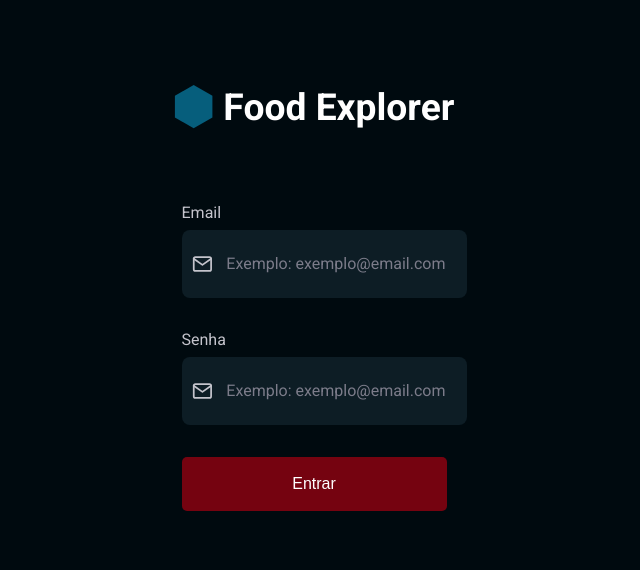
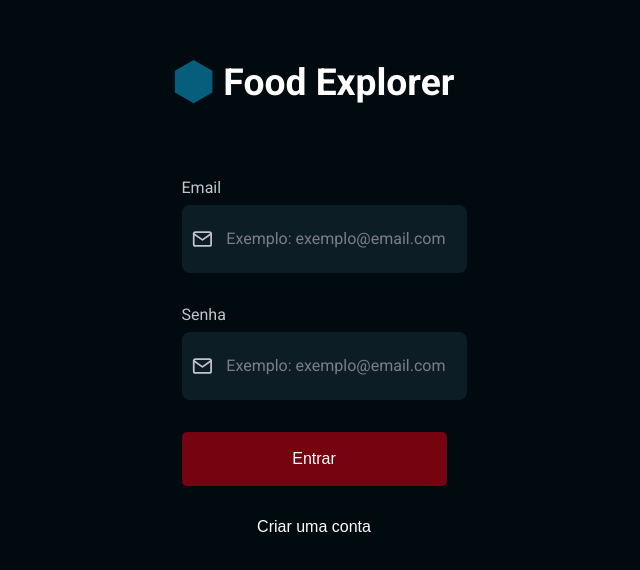
Before and after one commit to marcoslucas28/FoodExplorer-Front, a React (Vite) app: page / in a window 1280 px wide. Shown: the part 102-672 px from the top of the page, without its empty margins (326-966 px from the left). Built offline with nearby package versions, Linux system fonts and the light colour scheme.

Commit message:
Create ButtonText component

```diff
--- /dev/null
+++ b/src/components/ButtonText/index.jsx
@@ -0,0 +1,9 @@
+import { Container } from './styles'
+
+export function ButtonText({title, ...rest}){
+    return(
+        <Container {...rest}>
+            {title}
+        </Container>
+    )
+}
--- /dev/null
+++ b/src/components/ButtonText/styles.js
@@ -0,0 +1,8 @@
+import styled from 'styled-components'
+
+export const Container = styled.button`
+    background: transparent;
+    border: none;
+    font-size: 1.6rem;
+    color: ${({theme}) => theme.COLORS.LIGHT_100};
+`
--- a/src/pages/SingIn/index.jsx
+++ b/src/pages/SingIn/index.jsx
@@ -4,6 +4,7 @@
 
 import { Input } from '../../components/Input'
 import { Button } from '../../components/Button'
+import { ButtonText } from '../../components/ButtonText'
 
 import icon from '../../assets/Polygon 1.svg'
 
@@ -28,6 +29,8 @@
 
                 <Button title="Entrar" />
 
+                <ButtonText title="Criar uma conta" />
+
             </Content>
         </Container>
     )
```
